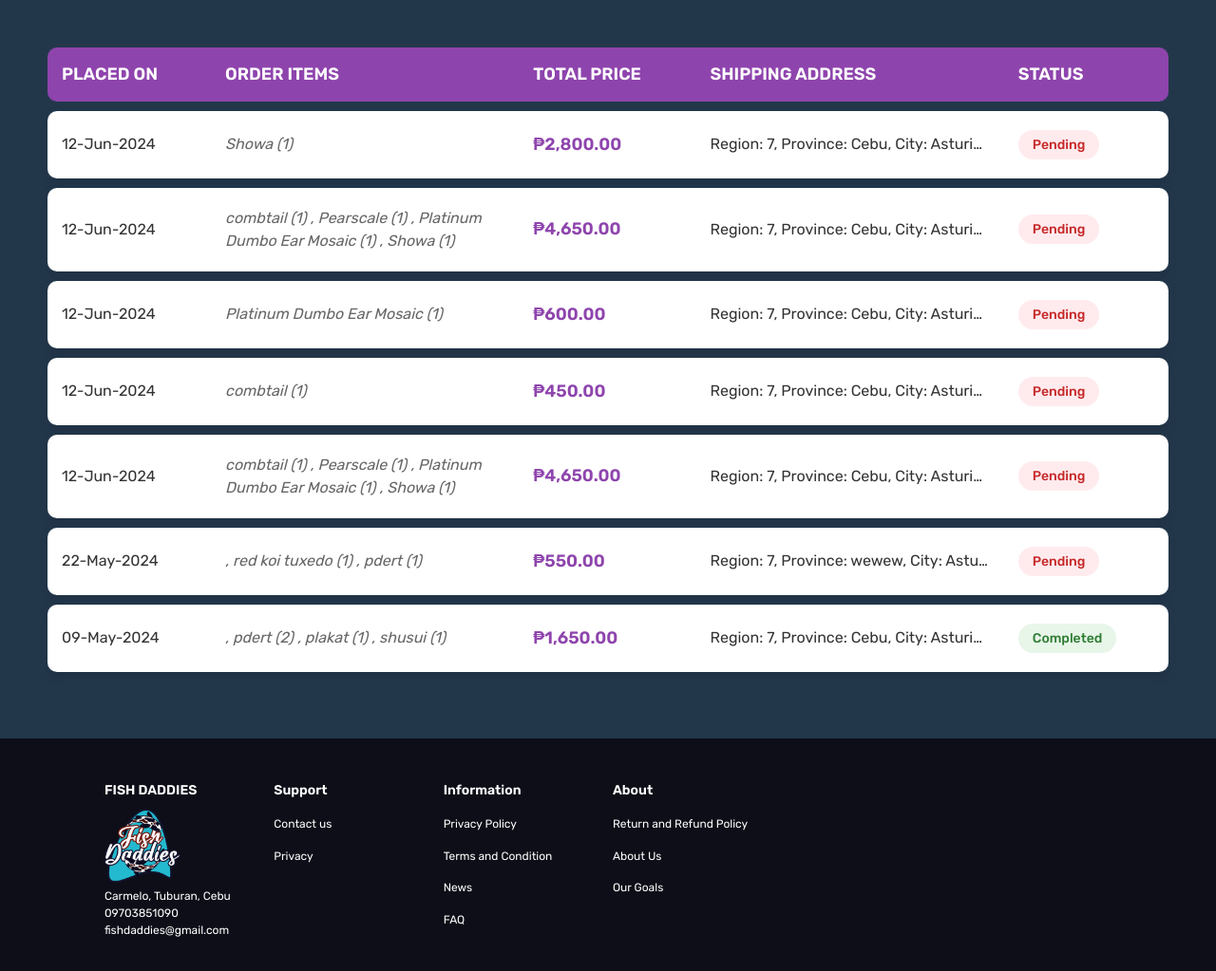
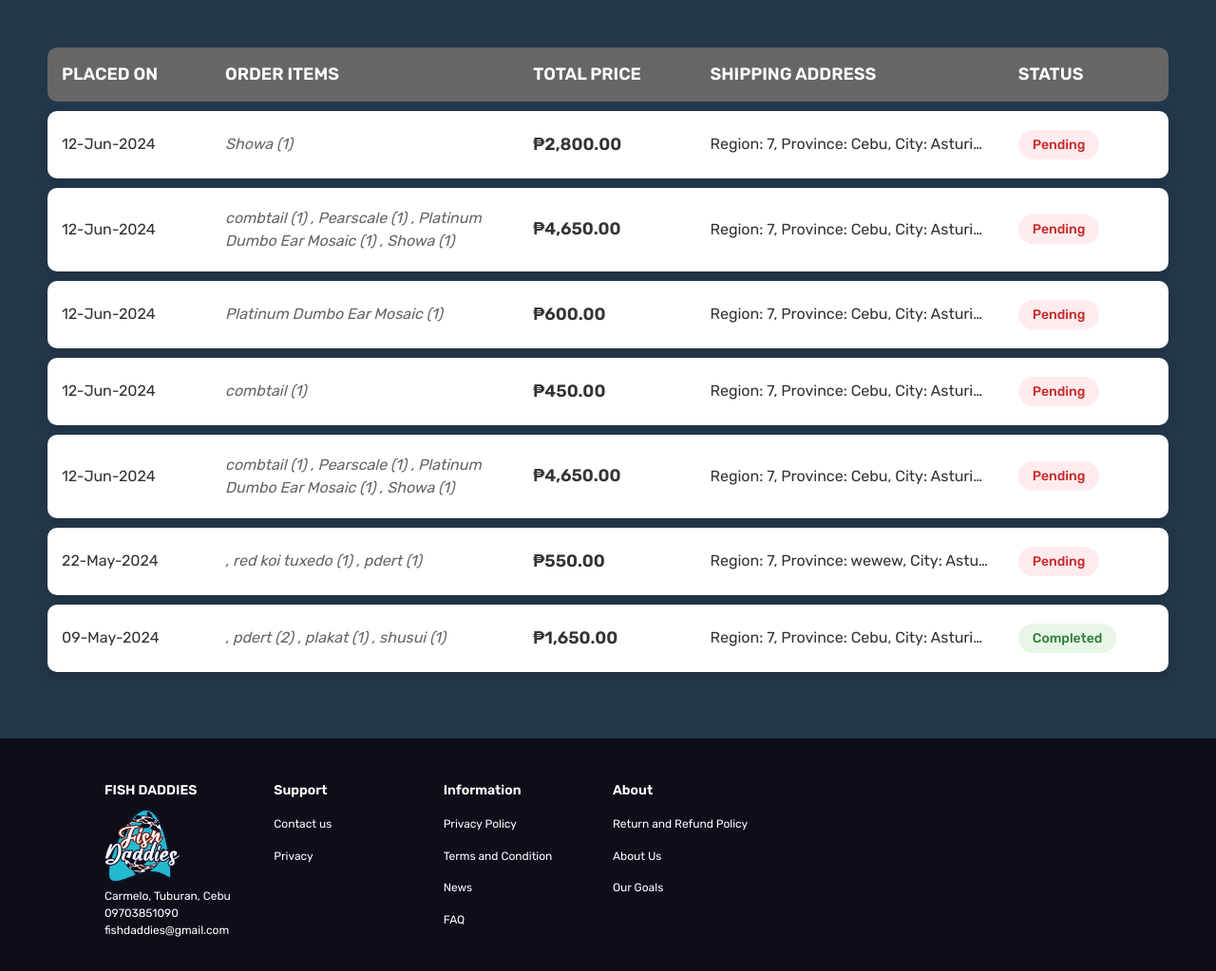
Before and after one commit to ggemryD/FishDaddies-E-Commerce, a PHP site: page /FishDaddies/orders.php in a window 1280 px wide. Shown: the part 359-1382 px from the top of the page at 95% size. Run offline with PHP 8.4, Linux system fonts and the light colour scheme; a user stored in the database is signed in; data comes from the database, SQL or seed files in the repository.

Commit message:
change color of the table header and the price in orders users side

```diff
--- a/css/orders.css
+++ b/css/orders.css
@@ -200,7 +200,7 @@ section{
 }
 
 .orders-table thead tr {
-   background-color: var(--purple);
+   background-color: var(--light-color);
 }
 
 .orders-table th {
@@ -256,7 +256,7 @@ section{
 
 .orders-table .price {
    font-weight: bold;
-   color: var(--purple);
+   color: var(--black);
    font-size: 1.8rem;
 }
 
```
